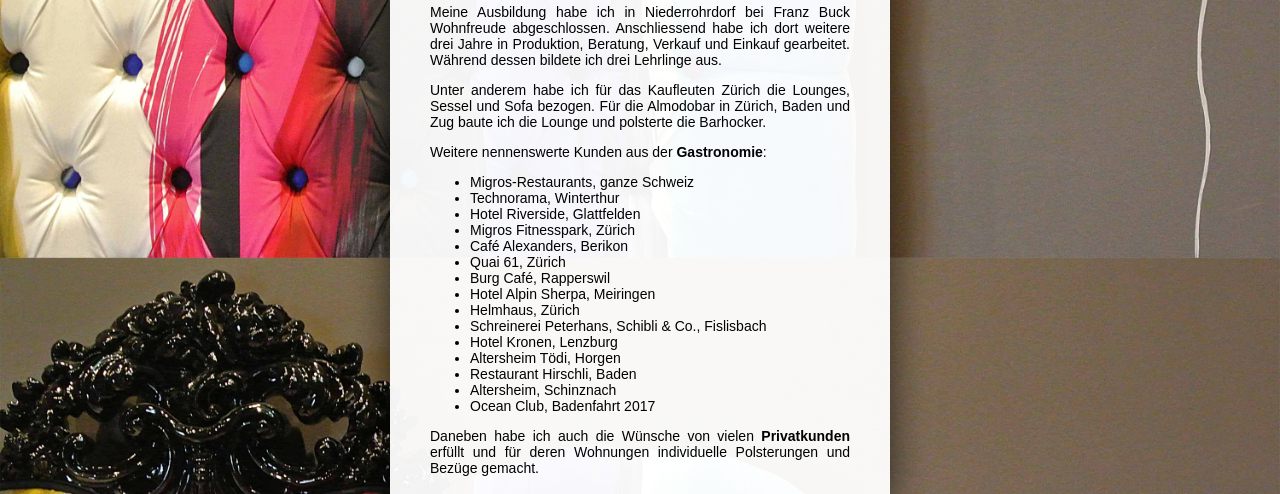
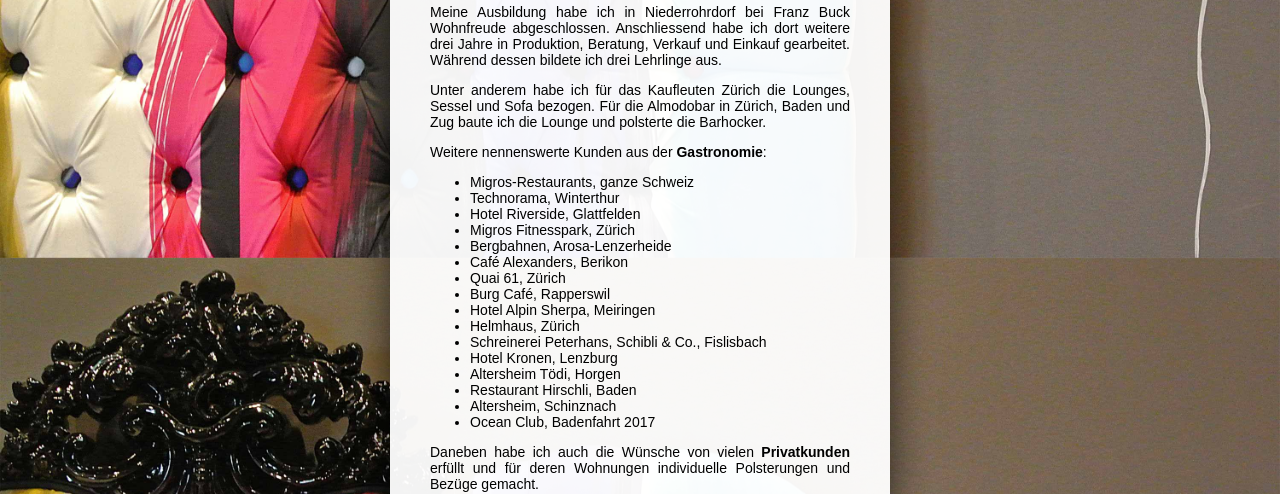
Before and after one commit to villiger/polsterwerk, a PHP site: page /ueberuns in a window 1280 px wide. Shown: the part 599-1093 px from the top of the page. Run offline with PHP 8.4, Linux system fonts and the light colour scheme.

Commit message:
referenzen

```diff
--- a/pages/ueberuns.php
+++ b/pages/ueberuns.php
@@ -24,6 +24,7 @@
             <li>Technorama, Winterthur</li>
             <li>Hotel Riverside, Glattfelden</li>
             <li>Migros Fitnesspark, Zürich</li>
+            <li>Bergbahnen, Arosa-Lenzerheide</li>
             <li>Café Alexanders, Berikon</li>
             <li>Quai 61, Zürich</li>
             <li>Burg Café, Rapperswil</li>
```
